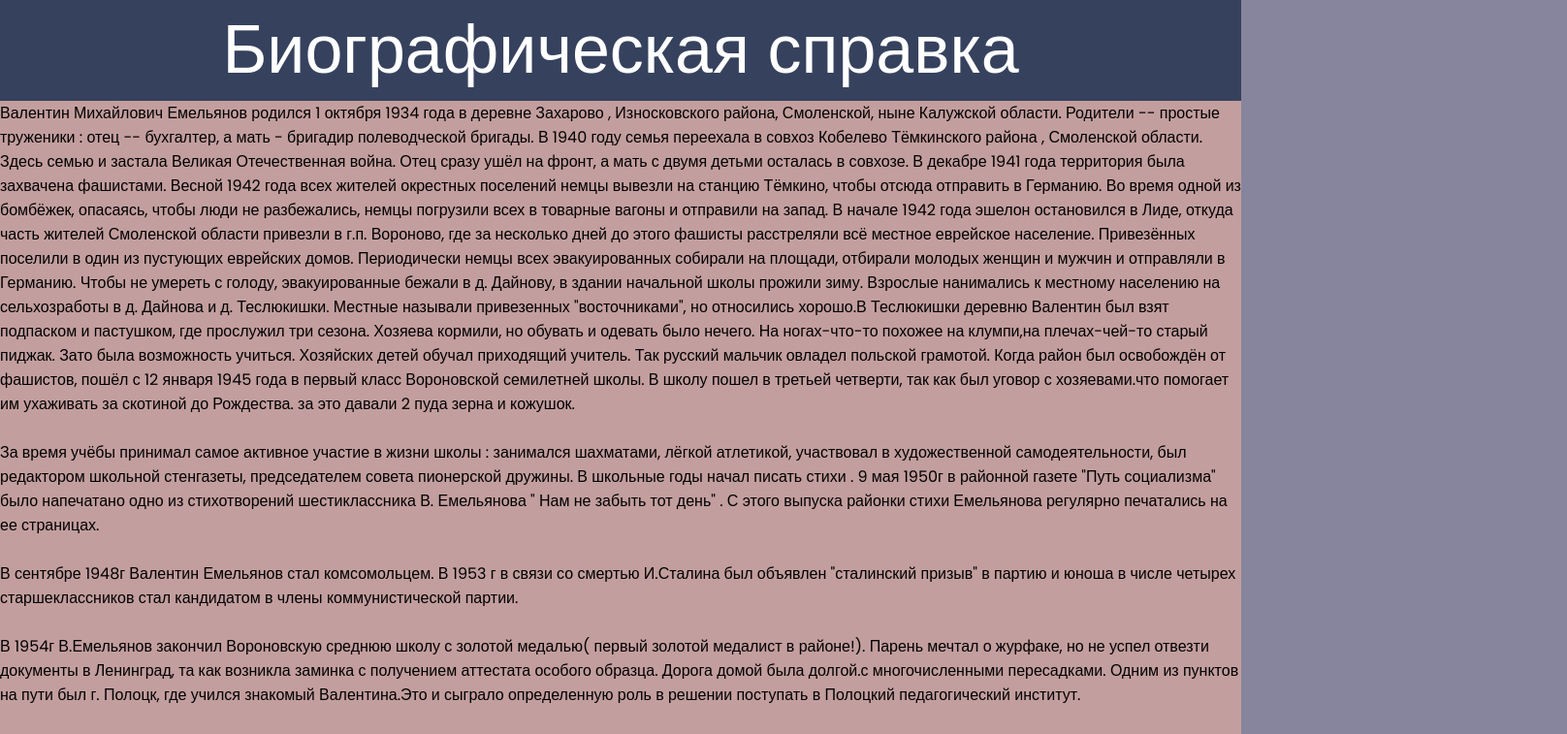
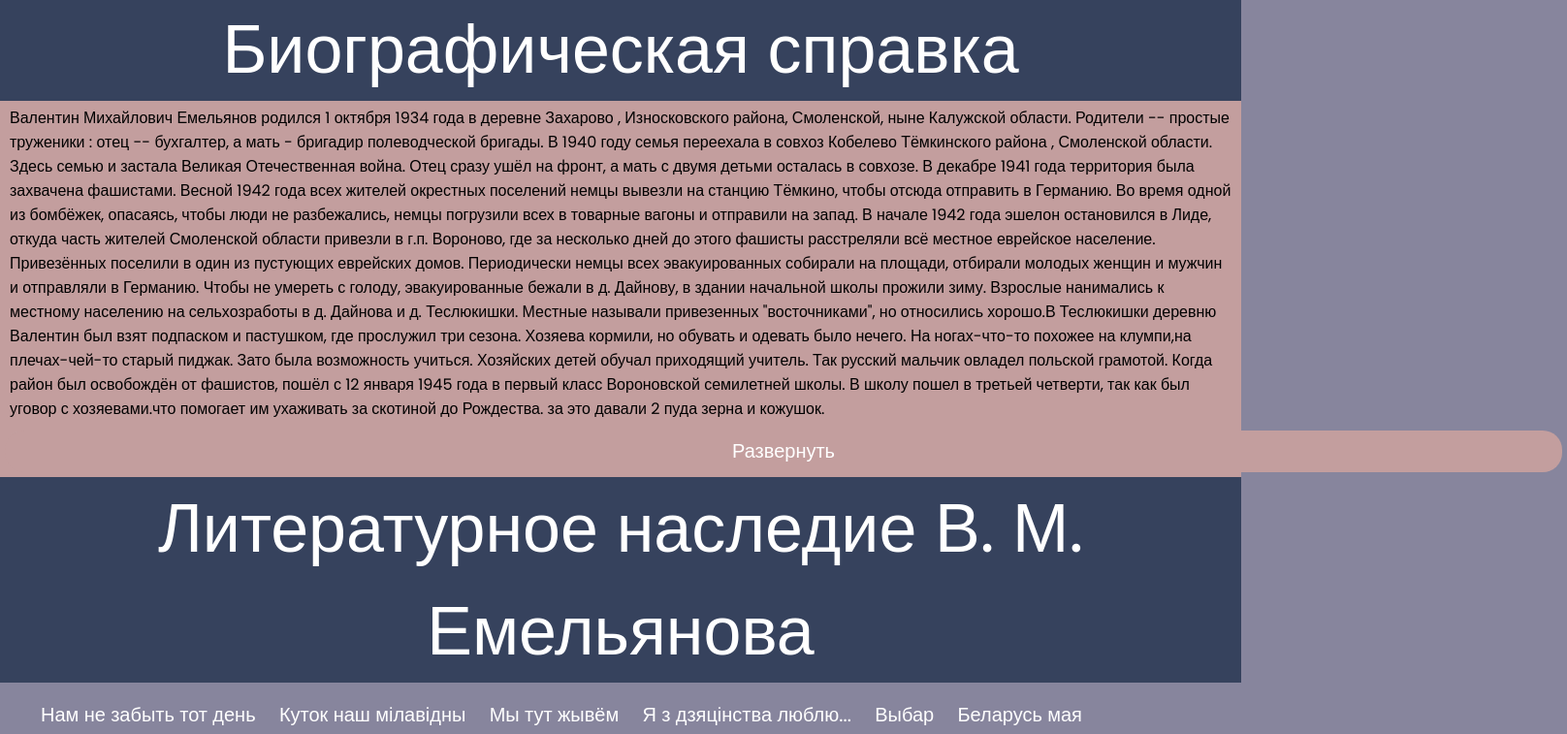
Before and after one commit to ArtemSmirnov32/site-voronovo, a plain HTML site: page index.html in a window 1280 px wide. Shown: the part 1375-2132 px from the top of the page at 97% size, 1616 px wide, since content can reach past the window. Drawn offline with nearby package versions, Linux system fonts and the light colour scheme.

Commit message:
Update style.css

```diff
--- a/style.css
+++ b/style.css
@@ -62,16 +62,13 @@ nav {
     margin: 10px;
 }
 
-button {
+button{
     background-color: #000000;
     color: white;
     padding: 10px;
     margin: 5px;
     border: none;
     cursor: pointer;
-}
-
-button {
     font-size: 20px;
     padding: 1% 2rem;
     position: relative;
@@ -85,7 +82,7 @@ button::after {
     height: 2px;
     width: 0;
     bottom: 0;
-    left: 0;
+    left: 20px;
     background-color: #ffffff;
     transition: all 0.3s ease;
 }
@@ -178,15 +175,41 @@ img.nav-logo {
     color: black;
 }
 
+.biography {
+    display: none;
+}
+
+.show-btn{
+    background-color: rgb(195, 158, 158);
+    color: white;
+    padding:10px 750px;
+    text-align: center;
+    text-decoration: none;
+    display: inline-block;
+    cursor: pointer;
+    transition: none;
+}
+
+.show-btn::after {
+    background-color: rgb(195, 158, 158);
+    transition: none;
+}
+
+.bio-content {
+    margin: auto;
+    padding: 5px 10px;
+    max-width: 1400px;
+}
+
 .word-list {
     list-style: none;
-    padding: 0.5rem 10rem;
+    padding: 0.5rem 2rem;
     color: rgb(255, 255, 255);
 }
 
 .word-list li {
     display: inline-block;
-    font-size: 24px;
+    font-size: 20px;
     margin: 10px;
     cursor: pointer;
     transition: transform 0.3s ease;
@@ -221,7 +244,7 @@ img.nav-logo {
 }
 
 .content {
-    margin: 0 auto;
+    margin: auto;
     text-align: center;
     line-height: 2rem;
 }
@@ -258,15 +281,15 @@ img.nav-logo {
 
 .photo-collection2 {
     display: flex;
-    justify-content:safe;
+    justify-content: safe;
     margin: 3%;
-    padding-top:17%;
+    padding-top: 17%;
     gap: 7rem;
 }
 
 .photo-collection3 {
     display: flex;
-    justify-content:safe;
+    justify-content: safe;
     margin: 3rem;
     padding: 5rem 0rem;
     gap: 15rem;
```
